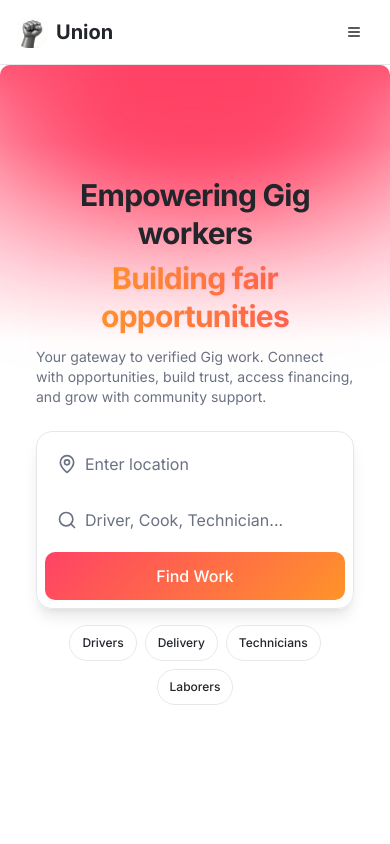
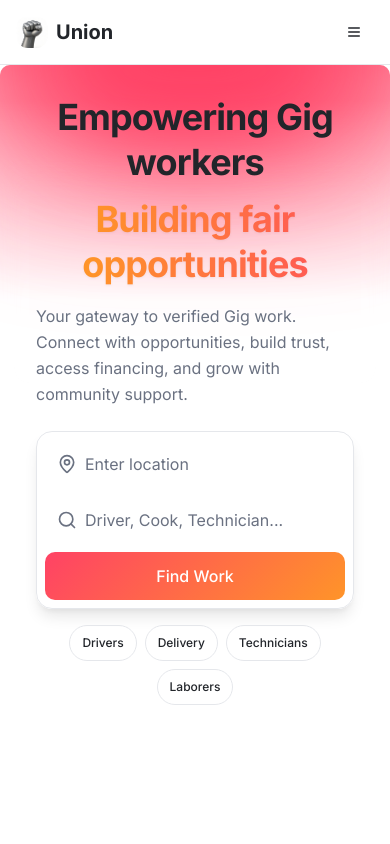
Before and after one commit to hmmmmmanshu/Union, a React (Vite) app: page / in a window 390 px wide. Shown: the top 844 px of the page. Built offline with nearby package versions, Linux system fonts and the light colour scheme; no server answers.

Commit message:
Increase hero section text sizes for better mobile readability

```diff
--- a/src/components/Hero.tsx
+++ b/src/components/Hero.tsx
@@ -26,10 +26,10 @@ const Hero = () => {
             duration: 0.8,
             ease: "easeInOut",
           }}
-          className="text-3xl sm:text-4xl md:text-5xl lg:text-6xl xl:text-7xl font-bold tracking-tight text-center mb-3 sm:mb-4 text-foreground px-4 leading-tight"
+          className="text-4xl sm:text-5xl md:text-6xl lg:text-7xl xl:text-8xl font-bold tracking-tight text-center mb-4 sm:mb-6 text-foreground px-4 leading-tight"
         >
           <span className="block">Empowering Gig workers</span>
-          <span className="block mt-2 bg-gradient-to-r from-primary via-accent to-primary bg-clip-text text-transparent bg-[length:200%_auto] animate-gradient drop-shadow-sm">
+          <span className="block mt-3 sm:mt-4 bg-gradient-to-r from-primary via-accent to-primary bg-clip-text text-transparent bg-[length:200%_auto] animate-gradient drop-shadow-sm">
             Building fair opportunities
           </span>
         </motion.h1>
@@ -42,7 +42,7 @@ const Hero = () => {
             duration: 0.8,
             ease: "easeInOut",
           }}
-          className="text-sm sm:text-base md:text-lg text-muted-foreground max-w-2xl mx-auto mb-6 sm:mb-8 px-4"
+          className="text-base sm:text-lg md:text-xl text-muted-foreground max-w-2xl mx-auto mb-6 sm:mb-8 px-4 leading-relaxed"
         >
           Your gateway to verified Gig work. Connect with opportunities, build trust, access financing, and grow with community support.
         </motion.p>
```
